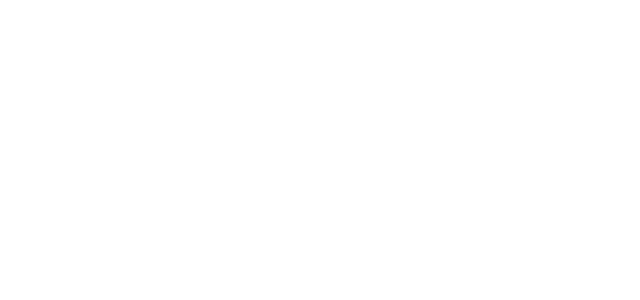
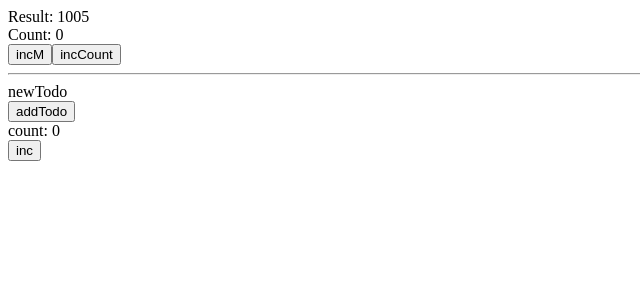
Before and after one commit to malaniak96/react-js, a React (Create React App) app: page / in a window 1280 px wide. Shown: the top 300 px of the page, without its empty margins (0-640 px from the left). Built offline with nearby package versions, Linux system fonts and the light colour scheme.

Commit message:
lesson 10

```diff
--- a/src/App.css
+++ /dev/null
@@ -1,38 +0,0 @@
-.App {
-  text-align: center;
-}
-
-.App-logo {
-  height: 40vmin;
-  pointer-events: none;
-}
-
-@media (prefers-reduced-motion: no-preference) {
-  .App-logo {
-    animation: App-logo-spin infinite 20s linear;
-  }
-}
-
-.App-header {
-  background-color: #282c34;
-  min-height: 100vh;
-  display: flex;
-  flex-direction: column;
-  align-items: center;
-  justify-content: center;
-  font-size: calc(10px + 2vmin);
-  color: white;
-}
-
-.App-link {
-  color: #61dafb;
-}
-
-@keyframes App-logo-spin {
-  from {
-    transform: rotate(0deg);
-  }
-  to {
-    transform: rotate(360deg);
-  }
-}
--- a/src/App.js
+++ b/src/App.js
@@ -1,11 +1,14 @@
-import './App.css';
+import {UseMemoComponent} from "./components/UseMemoComponent";
+import {UseCallBackComponent} from "./components/UseCallBackComponent";
 
 const App = () => {
-  return (
-    <div>
-
-    </div>
-  );
+    return (
+        <div>
+            <UseMemoComponent/>
+            <hr/>
+            <UseCallBackComponent/>
+        </div>
+    );
 }
 
 export {App};
--- /dev/null
+++ b/src/components/Todos.js
@@ -0,0 +1,13 @@
+import {memo} from "react";
+
+const Todos = memo(({todos, addTodo}) => {
+    console.log('Todo');
+    return (
+        <div>
+            {todos.map((todo, index) => <div key={index}>{todo}</div>)}
+            <button onClick={addTodo}>addTodo</button>
+        </div>
+    );
+});
+
+export {Todos};
--- /dev/null
+++ b/src/components/UseCallBackComponent.js
@@ -0,0 +1,21 @@
+import React, {useCallback, useState} from 'react';
+import {Todos} from "./Todos";
+
+const UseCallBackComponent = () => {
+    const [todos, setTodos] = useState(['newTodo'])
+    const [count, setCount] = useState(0)
+
+    const addTodo = useCallback(() => {
+        setTodos(prevState => [...prevState, 'newTodo'])
+    }, [])
+
+    return (
+        <div>
+            <Todos todos={todos} addTodo={addTodo}/>
+            <div>count: {count}</div>
+            <button onClick={() => setCount(prevState => ++prevState)}>inc</button>
+        </div>
+    );
+};
+
+export {UseCallBackComponent};
--- /dev/null
+++ b/src/components/UseMemoComponent.js
@@ -0,0 +1,34 @@
+import React, {useMemo, useState} from 'react';
+
+
+const summator = (n) => {
+    console.log('start');
+    let sum = n;
+    for (let i = 0; i < 1000; i++) {
+        sum += 1;
+    }
+    for (let i = 0; i < 4000000000; i++) {
+
+
+    }
+    console.log('finish');
+    return sum
+}
+const UseMemoComponent = () => {
+
+    const [n, setN] = useState(5);
+    const [count, setCount] = useState(0);
+
+    const result = useMemo(() => summator(n), [n]);
+
+    return (
+        <div>
+            <div>Result: {result}</div>
+            <div>Count: {count}</div>
+            <button onClick={() => setN(prevState => ++prevState)}>incM</button>
+            <button onClick={() => setCount(prevState => ++prevState)}>incCount</button>
+        </div>
+    );
+};
+
+export {UseMemoComponent};
--- a/src/index.css
+++ /dev/null
@@ -1,13 +0,0 @@
-body {
-  margin: 0;
-  font-family: -apple-system, BlinkMacSystemFont, 'Segoe UI', 'Roboto', 'Oxygen',
-    'Ubuntu', 'Cantarell', 'Fira Sans', 'Droid Sans', 'Helvetica Neue',
-    sans-serif;
-  -webkit-font-smoothing: antialiased;
-  -moz-osx-font-smoothing: grayscale;
-}
-
-code {
-  font-family: source-code-pro, Menlo, Monaco, Consolas, 'Courier New',
-    monospace;
-}
--- a/src/index.js
+++ b/src/index.js
@@ -1,16 +1,11 @@
 import React from 'react';
 import ReactDOM from 'react-dom/client';
-import './index.css';
+
 import {App} from './App';
-import reportWebVitals from './reportWebVitals';
+
 
 const root =
     ReactDOM.createRoot(document.getElementById('root'));
 root.render(
-    <App />
+    <App/>
 );
-
-// If you want to start measuring performance in your app, pass a function
-// to log results (for example: reportWebVitals(console.log))
-// or send to an analytics endpoint. Learn more: https://bit.ly/CRA-vitals
-reportWebVitals();
--- a/src/reportWebVitals.js
+++ /dev/null
@@ -1,13 +0,0 @@
-const reportWebVitals = onPerfEntry => {
-  if (onPerfEntry && onPerfEntry instanceof Function) {
-    import('web-vitals').then(({ getCLS, getFID, getFCP, getLCP, getTTFB }) => {
-      getCLS(onPerfEntry);
-      getFID(onPerfEntry);
-      getFCP(onPerfEntry);
-      getLCP(onPerfEntry);
-      getTTFB(onPerfEntry);
-    });
-  }
-};
-
-export default reportWebVitals;
```
Also changed, not shown: src/setupTests.js (deleted, +0 -5 lines), src/logo.svg (deleted), 1 other file (tests, documents, lock files or other folders).
